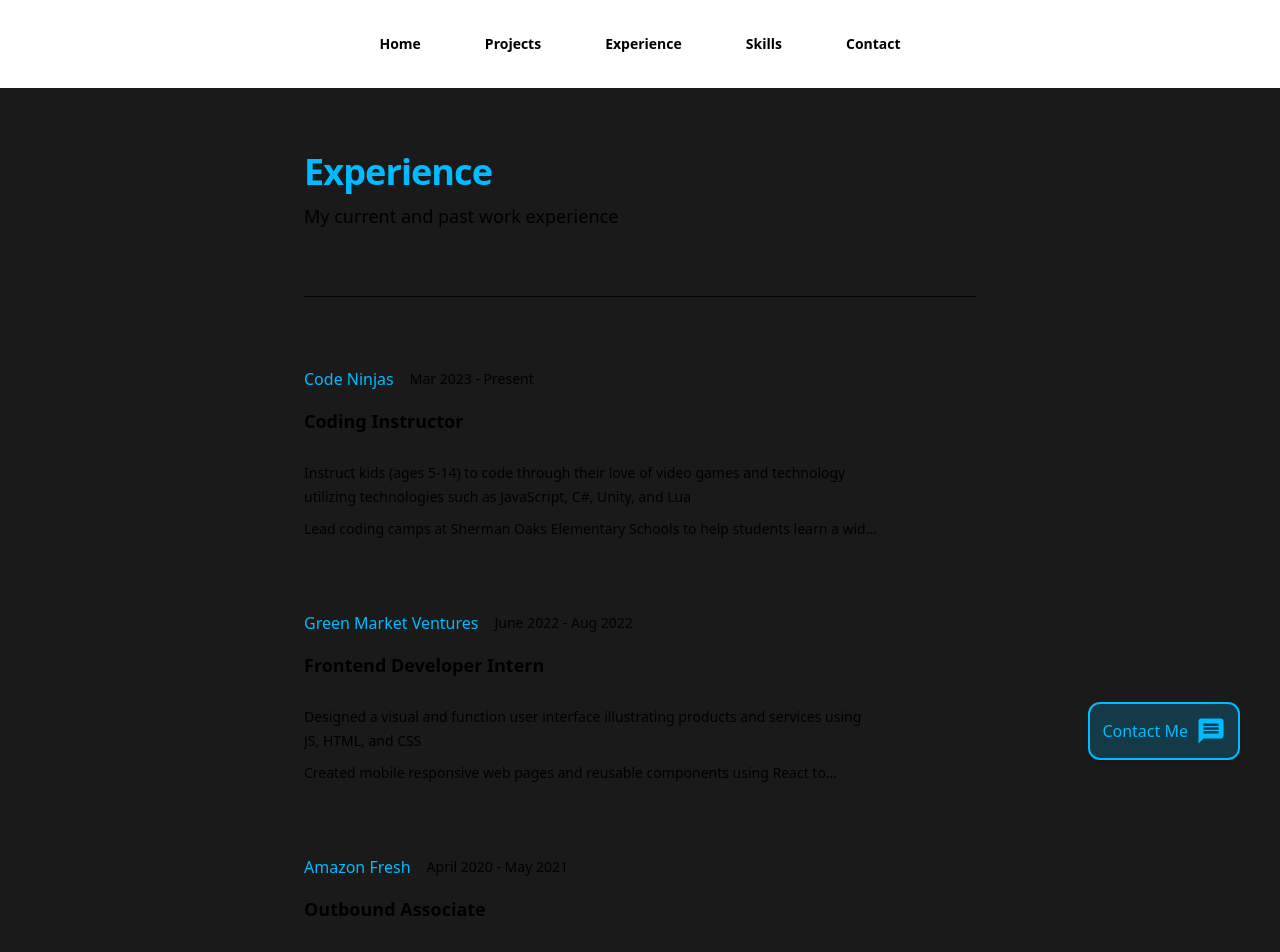
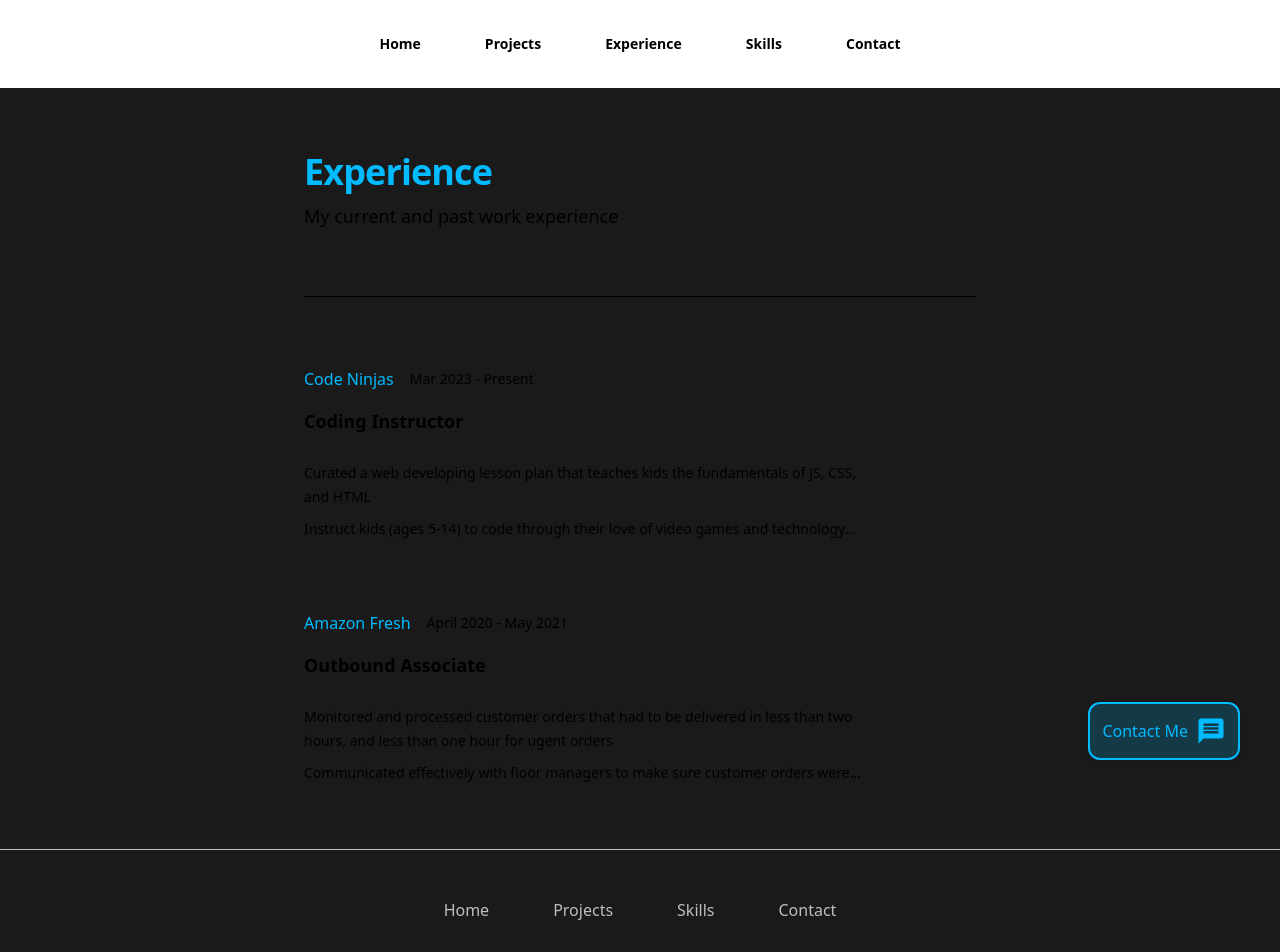
Before and after one commit to DariusGarcia/portfolio-2.0, a Next.js app: page /experience in a window 1280 px wide. Shown: the top 952 px of the page. Built offline with nearby package versions, Linux system fonts and the light colour scheme.

Commit message:
add github link

```diff
--- a/pages/experience.js
+++ b/pages/experience.js
@@ -69,25 +69,13 @@ const jobs = [
     title: 'Coding Instructor',
     href: '#',
     description: [
+      ' Curated a web developing lesson plan that teaches kids the fundamentals of JS, CSS, and HTML',
       'Instruct kids (ages 5-14) to code through their love of video games and technology utilizing technologies such as JavaScript, C#, Unity, and Lua',
       'Lead coding camps at Sherman Oaks Elementary Schools to help students learn a wide variety of curriculum',
       'Learned to be flexible in adapting to new programs and handle new situations quickly that may arise',
     ],
     date: 'Mar 2023 - Present',
     category: { title: 'Code Ninjas' },
-  },
-  {
-    id: 2,
-    title: 'Frontend Developer Intern',
-    href: '#',
-    description: [
-      'Designed a visual and function user interface illustrating products and services using JS, HTML, and CSS',
-      'Created mobile responsive web pages and reusable components using React to increase user experience and engagement',
-      'Coordinated with different teams to ensure the quality of the product and to meet deadlines',
-      'Established an initial website blueprint used in the final deployment of the website',
-    ],
-    date: 'June 2022 - Aug 2022',
-    category: { title: 'Green Market Ventures' },
   },
   {
     id: 3,
--- a/pages/index.js
+++ b/pages/index.js
@@ -3,8 +3,8 @@ import Link from 'next/link'
 import Navbar from '../components/navbar'
 import Footer from '../components/footer'
 import ContactBtn from '../components/contactBtn'
-import PageWrapper from '../components/framer-motion/page-wrapper'
 import { motion as m, AnimatePresence } from 'framer-motion'
+import { BsLinkedin, BsGithub } from 'react-icons/bs'
 
 export default function Landing() {
   const cardVariants = {
@@ -53,7 +53,8 @@ export default function Landing() {
                     coding instructor for Code Ninjas. I enjoy making fully
                     responsive and elegant web apps.
                   </p>
-                  <div className='mt-10 flex items-center justify-center gap-x-6'>
+                  <div className='flex flex-col  gap-6 mt-10 items-center justify-center gap-x-6'>
+                    <section className='flex flex-row gap-6'>
                       <Link
                         href='/projects'
                         className='rounded-md px-3.5 py-2.5 text-sm font-semibold text-white  shadow-sm focus-visible:outline focus-visible:outline-2 focus-visible:outline-offset-2 focus-visible:outline-indigo-600'
@@ -66,6 +67,15 @@ export default function Landing() {
                       >
                         Experience →
                       </Link>
+                    </section>
+                    <button>
+                      <Link href='https://github.com/dariusgarcia'>
+                        <BsGithub
+                          size={20}
+                          className='text-blue3 hover:opacity-70 transition ease-out'
+                        />
+                      </Link>
+                    </button>
                   </div>
                 </div>
               </div>
```
Also changed, not shown: projectsList.js (+18 -18 lines). Lines whose indentation alone changed are shown as unchanged.
